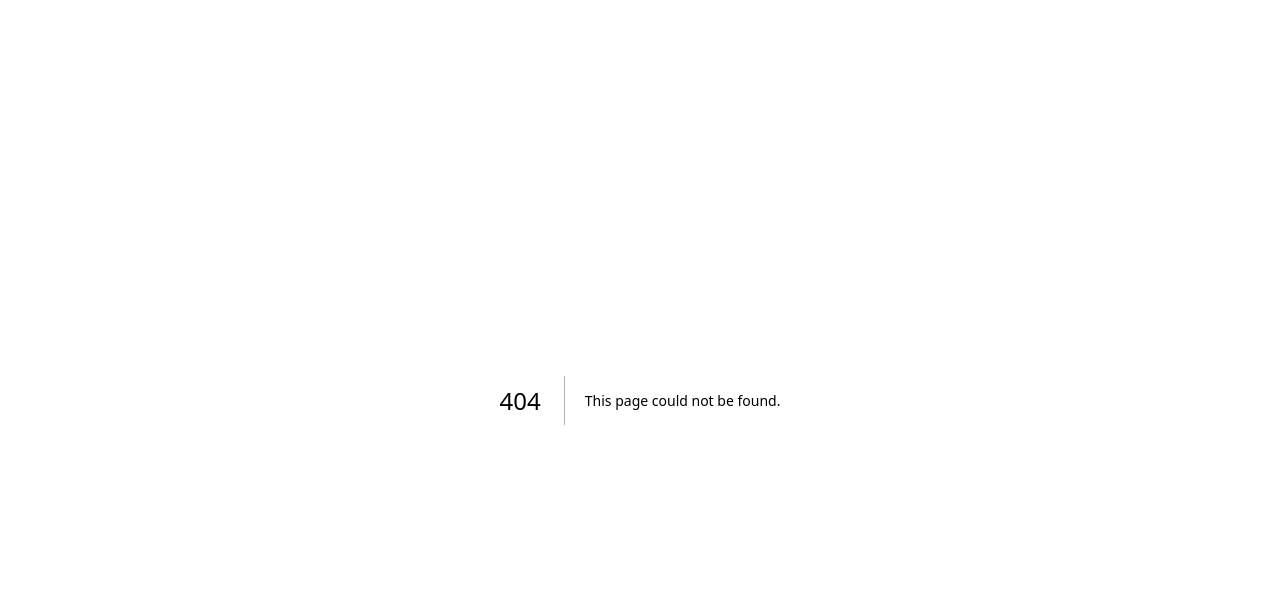
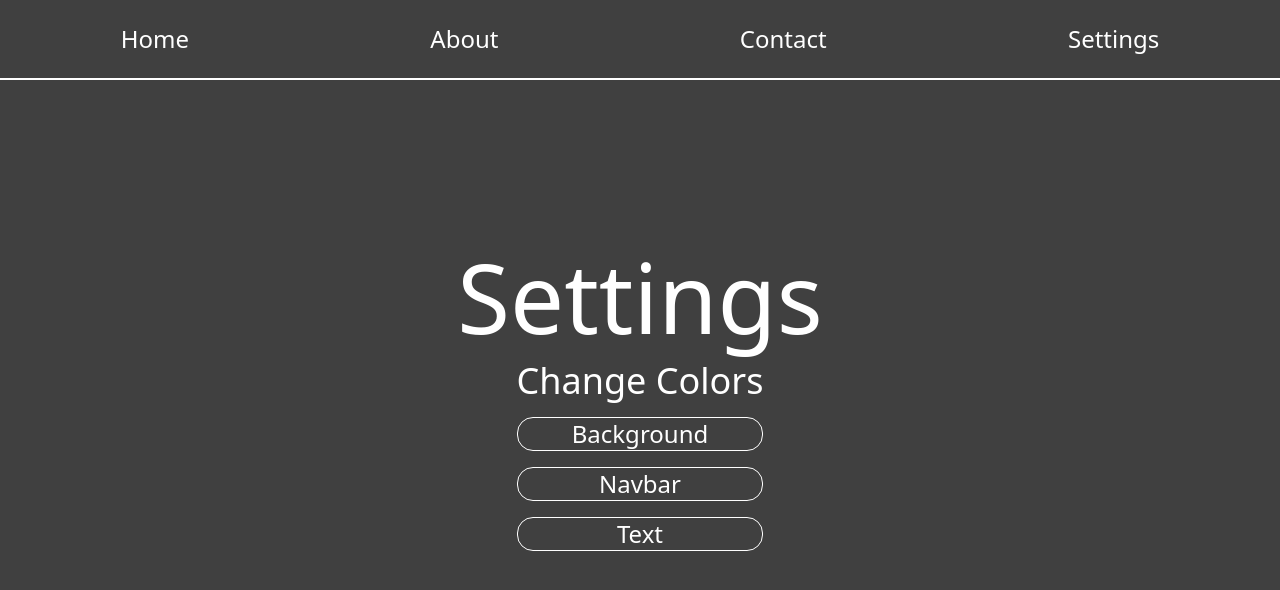
Before and after one commit to VictorSouzaCode/next-learning, a Next.js app: page /settings in a window 1280 px wide. Before the commit this address had no page. Shown: the top 590 px of the page. Built offline with nearby package versions, Linux system fonts and the light colour scheme.

Commit message:
navbar added in all the pages

```diff
--- a/app/about/page.tsx
+++ b/app/about/page.tsx
@@ -1,8 +1,10 @@
+import Navbar from "@/components/navbar/Navbar"
 
 
 const About = () => {
   return (
     <main className="min-h-screen bg-neutral-700 text-white flex justify-center items-center">
+      <Navbar/>
       <h1 className="text-8xl font-bold">About</h1>
     </main>
   )
--- a/app/contact/page.tsx
+++ b/app/contact/page.tsx
@@ -1,9 +1,11 @@
 import ContactForm from "@/components/form/ContactForm"
+import Navbar from "@/components/navbar/Navbar"
 // this is a server component, that nest a client component
 
 const contact = () => {
   return (
     <main className="min-h-screen bg-neutral-700 text-white flex flex-col justify-center items-center">
+      <Navbar/>
       <h1 className="text-8xl font-bold">Contact</h1>
       <ContactForm/>
     </main>
--- a/app/else/page.tsx
+++ b/app/else/page.tsx
@@ -1,8 +1,10 @@
 import Link from "next/link"
+import Navbar from "../ui/NavBar"
 
 const page = () => {
   return (
     <main className="min-h-screen bg-neutral-700 text-white flex flex-col justify-center items-center">
+        <Navbar/>
       <h1 className="text-8xl font-bold">Else</h1>
 
           <nav className="mt-8">
--- a/app/home/page.tsx
+++ b/app/home/page.tsx
@@ -1,6 +1,7 @@
 'use client'
 import { getLoggedUser } from "../lib/authPlaceholder"
 import { redirect } from "next/navigation"
+import Navbar from "@/components/navbar/Navbar"
 
 const HomePage = () => {
     const user = getLoggedUser()
@@ -11,6 +12,7 @@ const HomePage = () => {
 
   return (
     <main className="min-h-screen bg-neutral-700 text-white flex flex-col justify-center items-center gap-4">
+      <Navbar/>
         <h1 className="text-6xl font-bold">Home Page</h1>
         <h2 className="text-3xl font-medium">Welcome my dude</h2>
     </main>
--- /dev/null
+++ b/app/settings/page.tsx
@@ -0,0 +1,22 @@
+'use client'
+import Navbar from "@/components/navbar/Navbar"
+
+
+const Settings = () => {
+  return (
+    <main className="min-h-screen bg-neutral-700 text-white flex flex-col justify-center items-center gap-4">
+        <Navbar/>
+        <h1 className="text-8xl">Settings</h1>
+
+          <section className="flex flex-col gap-4">
+              <h2 className="text-4xl">Change Colors</h2>
+
+              <button className="text-2xl border rounded-2xl">Background</button>
+              <button className="text-2xl border rounded-2xl">Navbar</button>
+              <button className="text-2xl border rounded-2xl">Text</button>
+          </section>
+    </main>
+  )
+}
+
+export default Settings
--- a/components/form/ContactForm.tsx
+++ b/components/form/ContactForm.tsx
@@ -3,9 +3,6 @@
 import { useState } from "react"
 import { useRouter } from "next/navigation"
 import { fakeLogin } from "@/app/lib/authPlaceholder"
-
-// The login page is working, thank good
-// Now i need to implement the other routes functionalities in my other components
 
 const ContactForm = () => {
 
--- /dev/null
+++ b/components/navbar/Navbar.tsx
@@ -0,0 +1,14 @@
+import Link from "next/link";
+
+const Navbar = () => {
+  return (
+    <nav className="h-20 w-full flex justify-around absolute top-0 text-2xl items-center border-b-2">
+        <Link href={"/home"}>Home</Link>
+        <Link href={"/about"}>About</Link>
+        <Link href={"/contact"}>Contact</Link>
+        <Link href={"/settings"}>Settings</Link>
+    </nav>
+  )
+}
+
+export default Navbar
```
